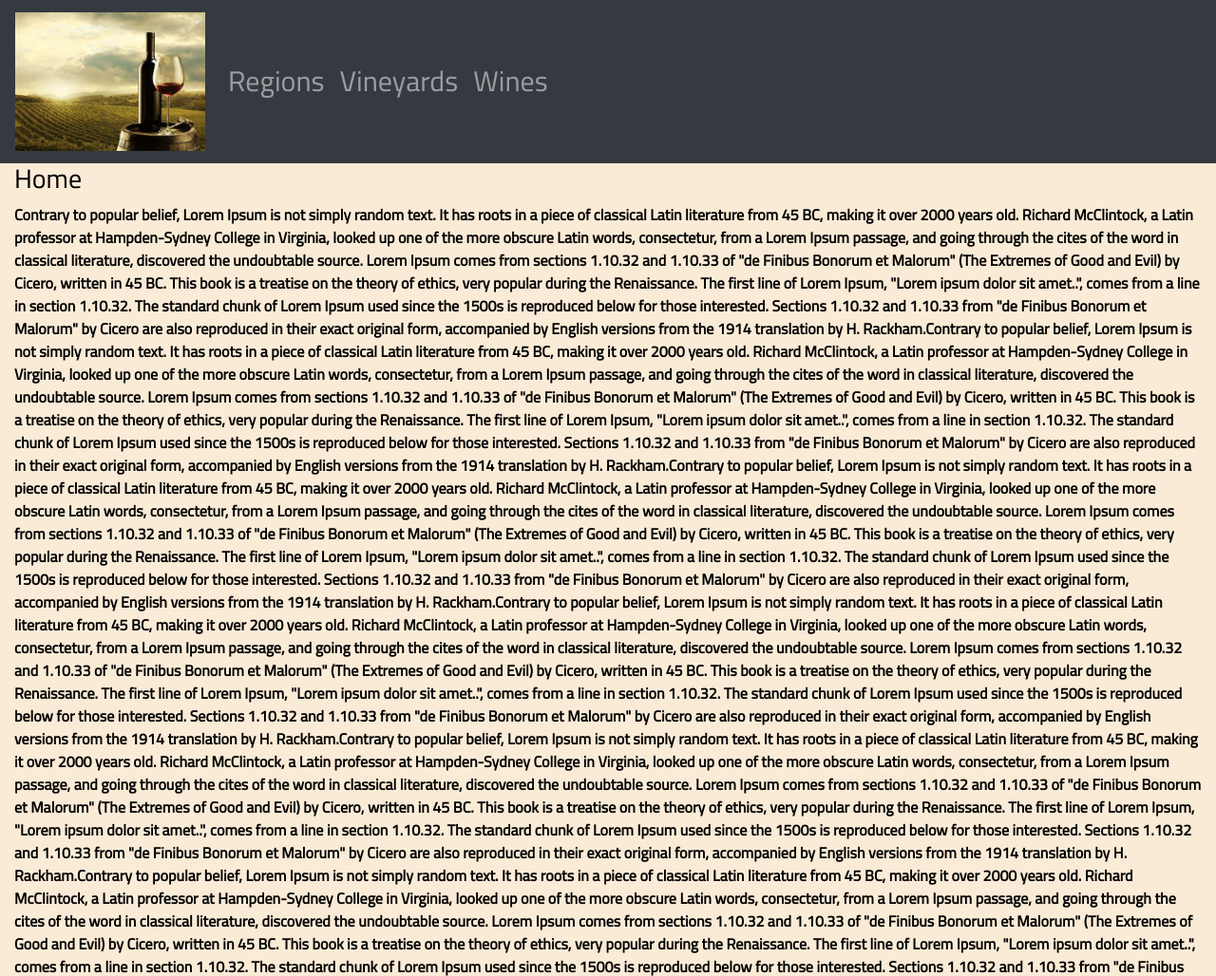
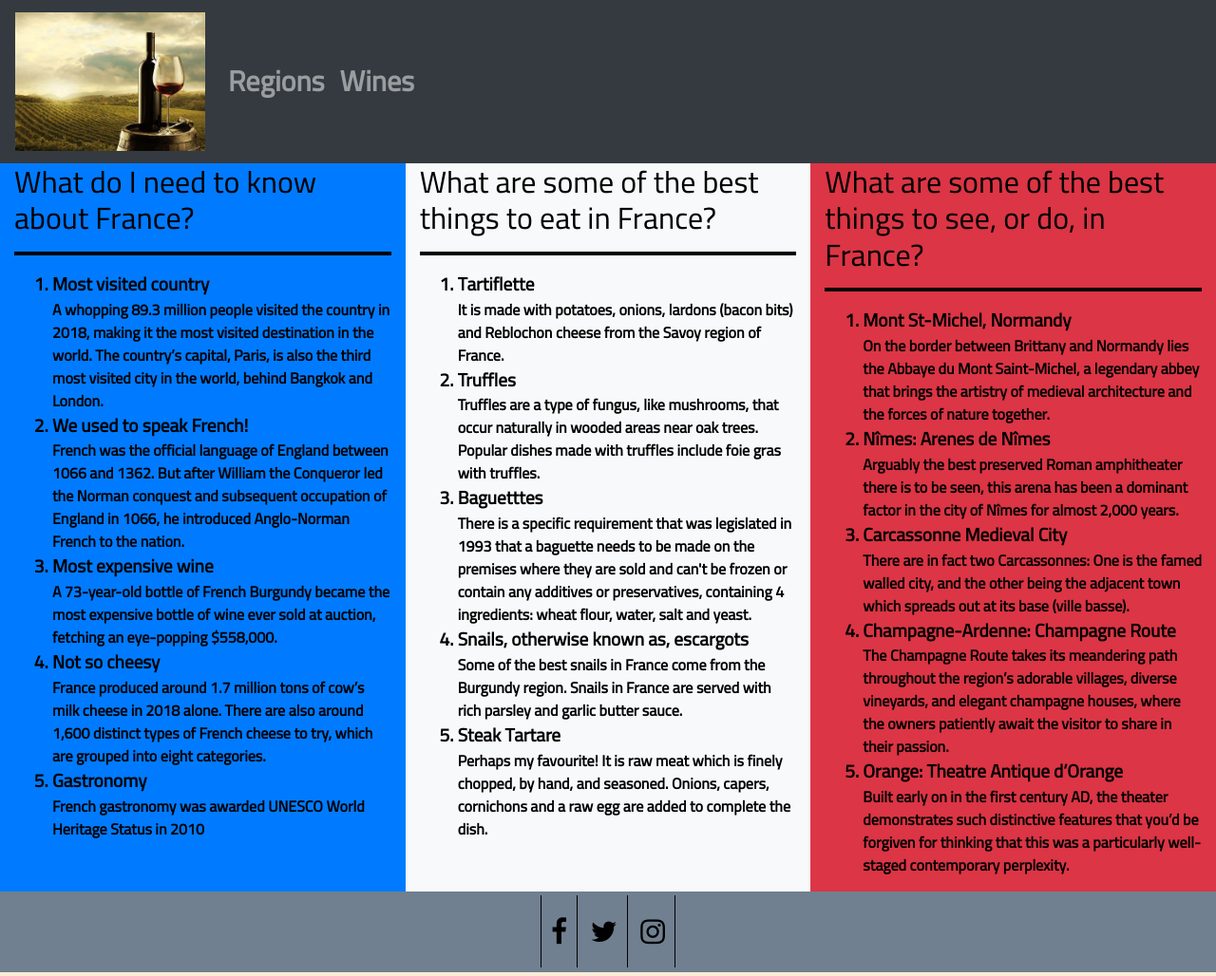
Before and after one commit to Ramcod/Love_France_Love_Wine, a plain HTML site: page index.html in a window 1280 px wide. Shown: the top 1028 px of the page at 95% size. Drawn offline with nearby package versions, Linux system fonts and the light colour scheme.

Commit message:
Add columns styled to French flag in index page and create lists

```diff
--- a/assets/css/styles.css
+++ b/assets/css/styles.css
@@ -8,17 +8,28 @@ color: black;
   box-sizing: border-box;
 }
 
+hr {
+  border: solid 2px black;
 
+}
+
+li {
+  font-weight: bold;
+  font-size: 1.2rem;
+  color: black;
+}
 
 p {
-   margin:auto;
+  margin: auto;
   padding: 0;
   font-weight: bold;
 
 }
+
 .nav-link {
-    font-size:30px;
+  font-size: 30px;
 }
+
 .region-link {
   color: blue;
   font-style: italic;
@@ -32,6 +43,7 @@ p {
   background: slategrey;
   padding: 20px 0;
 }
+
 .footer a {
   color: black;
   font-size: 30px;
@@ -39,17 +51,19 @@ p {
   border-right: 1px solid black;
   transition: all .5s ease;
 }
+
 .footer a:first-child {
   border-left: 1px solid black;
 }
+
 .footer a:hover {
   color: white;
 }
 
 #map {
-   margin-top:4px;
-   margin-bottom:4px;
+  margin-top: 4px;
+  margin-bottom: 4px;
   border: solid black 1px;
-   height:500px;
-   width:100%;
+  height: 500px;
+  width: 100%;
 }
--- a/index.html
+++ b/index.html
@@ -1,7 +1,6 @@
 <!DOCTYPE html>
 <html lang="en">
 <head>
-  <title>Bootstrap Example</title>
   <meta charset="utf-8">
   <meta name="viewport" content="width=device-width, initial-scale=1">
   <link rel="stylesheet" href="https://cdn.jsdelivr.net/npm/bootstrap@4.6.1/dist/css/bootstrap.min.css">
@@ -28,37 +27,67 @@
       <a class="nav-link" href="regions.html">Regions</a>
     </li>
     <li class="nav-item">
-      <a class="nav-link" href="vineyards.html">Vineyards</a>
-    </li>
-    <li class="nav-item">
       <a class="nav-link" href="wines.html">Wines</a>
     </li>
   </ul>
 </nav>
-<div class="flag">
-  <div class="blue"></div>
-  <div class="white"></div>
-  <div class="red"></div>
+
+<div class="container-fluid">
+  <div class="row">
+    <div class="col-sm-4 bg-primary">
+      <h2>What do I need to know about France?</h2>
+      <hr>
+      <ol>
+        <li>Most visited country</li>
+        <p>A whopping 89.3 million people visited the country in 2018, making it the most visited destination in the world. The country’s capital, Paris, is also the third most visited city in the world, behind Bangkok and London.</p>
+        <li>We used to speak French!</li>
+        <p>French was the official language of England between 1066 and 1362. But after William the Conqueror led the Norman conquest and subsequent occupation of England in 1066, he introduced Anglo-Norman French to the nation.</p>
+        <li>Most expensive wine</li>
+        <p>A 73-year-old bottle of French Burgundy became the most expensive bottle of wine ever sold at auction, fetching an eye-popping $558,000.</p>
+        <li>Not so cheesy</li>
+        <p>France produced around 1.7 million tons of cow’s milk cheese in 2018 alone. There are also around 1,600 distinct types of French cheese to try, which are grouped into eight categories. </p>
+        <li>Gastronomy</li>
+        <p>French gastronomy was awarded UNESCO World Heritage Status in 2010</p>
+    </div>
+    <div class="col-sm-4 bg-light">
+      <h2>What are some of the best things to eat in France?</h2>
+      <hr>
+      <ol>
+        <li>Tartiflette</li>
+        <p>It is made with potatoes, onions, lardons (bacon bits) and  Reblochon cheese from the Savoy region of France.</p>
+        <li>Truffles</li>
+          <p>Truffles are a type of fungus, like mushrooms, that occur naturally in wooded areas near oak trees. Popular dishes made with truffles include foie gras with truffles.</p>
+
+        <li>Baguetttes</li>
+          <p>There is a specific requirement that was legislated in 1993 that a baguette needs to be made on the premises where they are sold and can't be frozen or contain any additives or preservatives, containing 4 ingredients: wheat flour, water, salt and yeast.</p>
+
+        <li>Snails, otherwise known as, escargots</li>
+          <p>Some of the best snails in France come from the Burgundy region. Snails in France are served with rich parsley and garlic butter sauce.</p>
+
+        <li>Steak Tartare</li>
+          <p>Perhaps my favourite! It is raw meat which is finely chopped, by hand, and seasoned. Onions, capers, cornichons and a raw egg are added to complete the dish.</p>
+
+      </ol>
+    </div>
+    <div class="col-sm-4 bg-danger">
+      <h2>What are some of the best things to see, or do, in France?</h2>
+      <hr>
+      <ol>
+        <li>Mont St-Michel, Normandy</li>
+        <p>On the border between Brittany and Normandy lies the Abbaye du Mont Saint-Michel, a legendary abbey that brings the artistry of medieval architecture and the forces of nature together.</p>
+        <li>Nîmes: Arenes de Nîmes</li>
+        <p>Arguably the best preserved Roman amphitheater there is to be seen, this arena has been a dominant factor in the city of Nîmes for almost 2,000 years.</p>
+        <li>Carcassonne Medieval City</li>
+        <p>There are in fact two Carcassonnes: One is the famed walled city, and the other being the adjacent town which spreads out at its base (ville basse).</p>
+        <li>Champagne-Ardenne: Champagne Route</li>
+        <p>The Champagne Route takes its meandering path throughout the region’s adorable villages, diverse vineyards, and elegant champagne houses, where the owners patiently await the visitor to share in their passion.</p>
+        <li>Orange: Theatre Antique d’Orange</li>
+        <p>Built early on in the first century AD, the theater demonstrates such distinctive features that you’d be forgiven for thinking that this was a particularly well-staged contemporary perplexity.</p>
+        </ol>
+    </div>
+  </div>
 </div>
 
-<div class="container-fluid">
-  <h3>Home</h3>
-  <p>Contrary to popular belief, Lorem Ipsum is not simply random text. It has roots in a piece of classical Latin literature from 45 BC, making it over 2000 years old. Richard McClintock, a Latin professor at Hampden-Sydney College in Virginia, looked up one of the more obscure Latin words, consectetur, from a Lorem Ipsum passage, and going through the cites of the word in classical literature, discovered the undoubtable source. Lorem Ipsum comes from sections 1.10.32 and 1.10.33 of "de Finibus Bonorum et Malorum" (The Extremes of Good and Evil) by Cicero, written in 45 BC. This book is a treatise on the theory of ethics, very popular during the Renaissance. The first line of Lorem Ipsum, "Lorem ipsum dolor sit amet..", comes from a line in section 1.10.32.
-
-    The standard chunk of Lorem Ipsum used since the 1500s is reproduced below for those interested. Sections 1.10.32 and 1.10.33 from "de Finibus Bonorum et Malorum" by Cicero are also reproduced in their exact original form, accompanied by English versions from the 1914 translation by H. Rackham.Contrary to popular belief, Lorem Ipsum is not simply random text. It has roots in a piece of classical Latin literature from 45 BC, making it over 2000 years old. Richard McClintock, a Latin professor at Hampden-Sydney College in Virginia, looked up one of the more obscure Latin words, consectetur, from a Lorem Ipsum passage, and going through the cites of the word in classical literature, discovered the undoubtable source. Lorem Ipsum comes from sections 1.10.32 and 1.10.33 of "de Finibus Bonorum et Malorum" (The Extremes of Good and Evil) by Cicero, written in 45 BC. This book is a treatise on the theory of ethics, very popular during the Renaissance. The first line of Lorem Ipsum, "Lorem ipsum dolor sit amet..", comes from a line in section 1.10.32.
-
-    The standard chunk of Lorem Ipsum used since the 1500s is reproduced below for those interested. Sections 1.10.32 and 1.10.33 from "de Finibus Bonorum et Malorum" by Cicero are also reproduced in their exact original form, accompanied by English versions from the 1914 translation by H. Rackham.Contrary to popular belief, Lorem Ipsum is not simply random text. It has roots in a piece of classical Latin literature from 45 BC, making it over 2000 years old. Richard McClintock, a Latin professor at Hampden-Sydney College in Virginia, looked up one of the more obscure Latin words, consectetur, from a Lorem Ipsum passage, and going through the cites of the word in classical literature, discovered the undoubtable source. Lorem Ipsum comes from sections 1.10.32 and 1.10.33 of "de Finibus Bonorum et Malorum" (The Extremes of Good and Evil) by Cicero, written in 45 BC. This book is a treatise on the theory of ethics, very popular during the Renaissance. The first line of Lorem Ipsum, "Lorem ipsum dolor sit amet..", comes from a line in section 1.10.32.
-
-    The standard chunk of Lorem Ipsum used since the 1500s is reproduced below for those interested. Sections 1.10.32 and 1.10.33 from "de Finibus Bonorum et Malorum" by Cicero are also reproduced in their exact original form, accompanied by English versions from the 1914 translation by H. Rackham.Contrary to popular belief, Lorem Ipsum is not simply random text. It has roots in a piece of classical Latin literature from 45 BC, making it over 2000 years old. Richard McClintock, a Latin professor at Hampden-Sydney College in Virginia, looked up one of the more obscure Latin words, consectetur, from a Lorem Ipsum passage, and going through the cites of the word in classical literature, discovered the undoubtable source. Lorem Ipsum comes from sections 1.10.32 and 1.10.33 of "de Finibus Bonorum et Malorum" (The Extremes of Good and Evil) by Cicero, written in 45 BC. This book is a treatise on the theory of ethics, very popular during the Renaissance. The first line of Lorem Ipsum, "Lorem ipsum dolor sit amet..", comes from a line in section 1.10.32.
-
-    The standard chunk of Lorem Ipsum used since the 1500s is reproduced below for those interested. Sections 1.10.32 and 1.10.33 from "de Finibus Bonorum et Malorum" by Cicero are also reproduced in their exact original form, accompanied by English versions from the 1914 translation by H. Rackham.Contrary to popular belief, Lorem Ipsum is not simply random text. It has roots in a piece of classical Latin literature from 45 BC, making it over 2000 years old. Richard McClintock, a Latin professor at Hampden-Sydney College in Virginia, looked up one of the more obscure Latin words, consectetur, from a Lorem Ipsum passage, and going through the cites of the word in classical literature, discovered the undoubtable source. Lorem Ipsum comes from sections 1.10.32 and 1.10.33 of "de Finibus Bonorum et Malorum" (The Extremes of Good and Evil) by Cicero, written in 45 BC. This book is a treatise on the theory of ethics, very popular during the Renaissance. The first line of Lorem Ipsum, "Lorem ipsum dolor sit amet..", comes from a line in section 1.10.32.
-
-    The standard chunk of Lorem Ipsum used since the 1500s is reproduced below for those interested. Sections 1.10.32 and 1.10.33 from "de Finibus Bonorum et Malorum" by Cicero are also reproduced in their exact original form, accompanied by English versions from the 1914 translation by H. Rackham.Contrary to popular belief, Lorem Ipsum is not simply random text. It has roots in a piece of classical Latin literature from 45 BC, making it over 2000 years old. Richard McClintock, a Latin professor at Hampden-Sydney College in Virginia, looked up one of the more obscure Latin words, consectetur, from a Lorem Ipsum passage, and going through the cites of the word in classical literature, discovered the undoubtable source. Lorem Ipsum comes from sections 1.10.32 and 1.10.33 of "de Finibus Bonorum et Malorum" (The Extremes of Good and Evil) by Cicero, written in 45 BC. This book is a treatise on the theory of ethics, very popular during the Renaissance. The first line of Lorem Ipsum, "Lorem ipsum dolor sit amet..", comes from a line in section 1.10.32.
-
-    The standard chunk of Lorem Ipsum used since the 1500s is reproduced below for those interested. Sections 1.10.32 and 1.10.33 from "de Finibus Bonorum et Malorum" by Cicero are also reproduced in their exact original form, accompanied by English versions from the 1914 translation by H. Rackham.Contrary to popular belief, Lorem Ipsum is not simply random text. It has roots in a piece of classical Latin literature from 45 BC, making it over 2000 years old. Richard McClintock, a Latin professor at Hampden-Sydney College in Virginia, looked up one of the more obscure Latin words, consectetur, from a Lorem Ipsum passage, and going through the cites of the word in classical literature, discovered the undoubtable source. Lorem Ipsum comes from sections 1.10.32 and 1.10.33 of "de Finibus Bonorum et Malorum" (The Extremes of Good and Evil) by Cicero, written in 45 BC. This book is a treatise on the theory of ethics, very popular during the Renaissance. The first line of Lorem Ipsum, "Lorem ipsum dolor sit amet..", comes from a line in section 1.10.32.
-
-    The standard chunk of Lorem Ipsum used since the 1500s is reproduced below for those interested. Sections 1.10.32 and 1.10.33 from "de Finibus Bonorum et Malorum" by Cicero are also reproduced in their exact original form, accompanied by English versions from the 1914 translation by H. Rackham.</p>
-</div>
 
 
  <!-- Footer and Social media -->
```
Also changed, not shown: regions.html (+7 -11 lines), vineyards.html (deleted, +0 -74 lines), wines.html (+0 -4 lines). Lines whose indentation alone changed are shown as unchanged.
